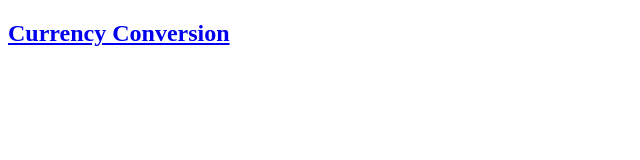
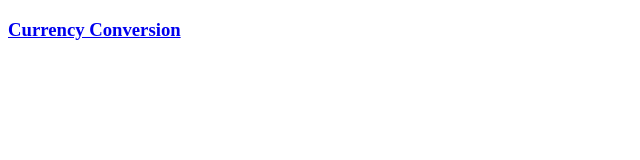
Before and after one commit to sudheendrachari/Competitions, a plain HTML site: page index.html in a window 1280 px wide. Shown: the whole page, without its empty margins (0-640 px from the left). Drawn offline with Linux system fonts and the light colour scheme.

Commit message:
Updated Title

```diff
--- a/index.html
+++ b/index.html
@@ -1,9 +1,9 @@
 <!DOCTYPE html>
 <html>
 <head>
-	<title></title>
+	<title>Sudheendra</title>
 </head>
 <body>
-<a href="/CurrencyConversion"><h2>Currency Conversion</h2></a>
+<a href="/CurrencyConversion"><h3>Currency Conversion</h3></a>
 </body>
 </html>
```
